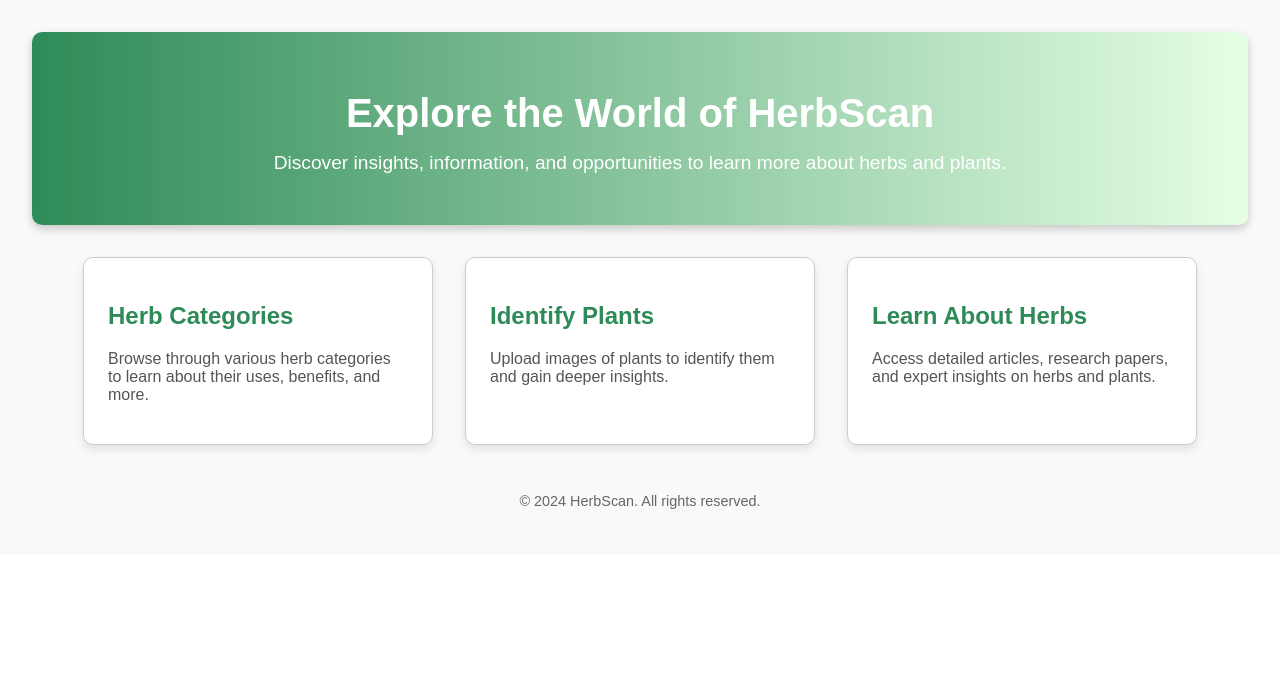
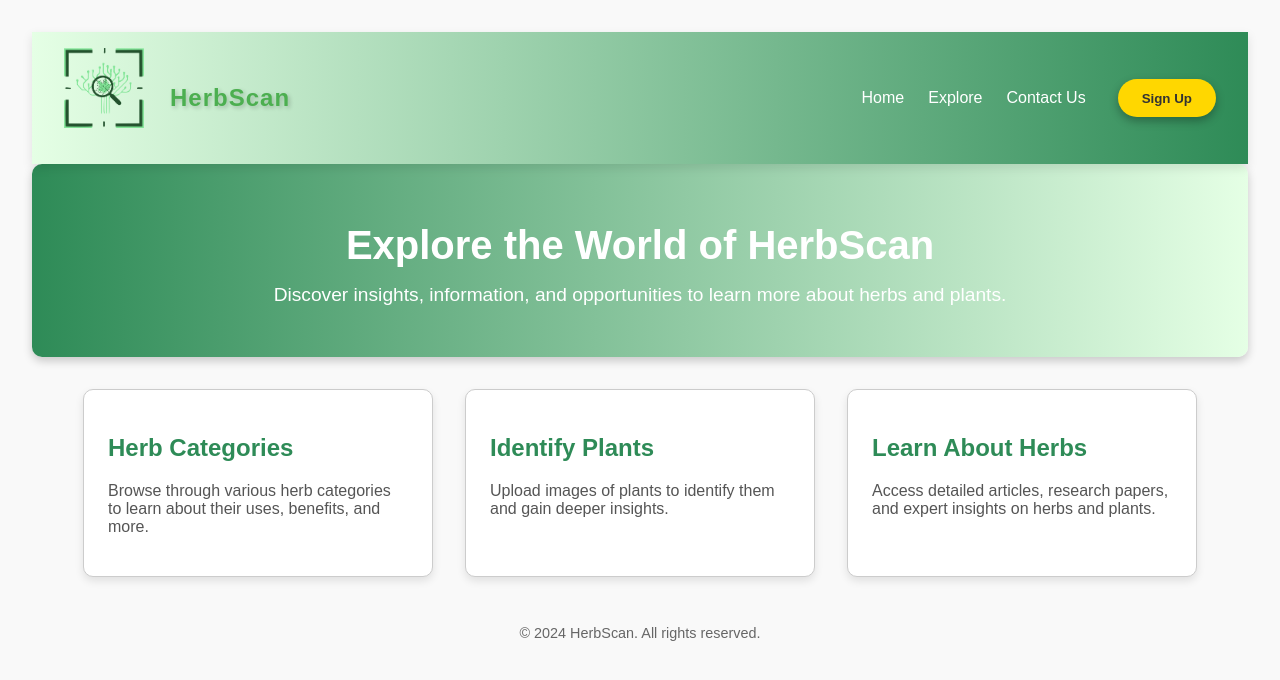
Before and after one commit to Nabeel-Mehmood/HerbScan, a React (Create React App) app in the folder HerbScan_Website/: page /explore in a window 1280 px wide. Shown: the top 680 px of the page. Built offline with nearby package versions, Linux system fonts and the light colour scheme.

Commit message:
Modified explore page and header

```diff
--- a/HerbScan_Website/src/Component/explore.js
+++ b/HerbScan_Website/src/Component/explore.js
@@ -1,9 +1,11 @@
 import React from 'react';
+import Header from '../Component/header'; // Import the Header component
 import './explore.css';
 
 function Explore() {
   return (
     <div className="explore-container">
+      <Header showSearchBar={false} /> {/* Hide the search bar */}
       <header className="explore-header">
         <h1>Explore the World of HerbScan</h1>
         <p>Discover insights, information, and opportunities to learn more about herbs and plants.</p>
--- a/HerbScan_Website/src/Component/header.js
+++ b/HerbScan_Website/src/Component/header.js
@@ -3,7 +3,7 @@ import { Link } from 'react-router-dom';
 import './header.css';
 import Logo from '../Assets/logo.png';
 
-function Header() {
+function Header({ showSearchBar = true }) {
   const [isScrolled, setIsScrolled] = useState(false);
 
   useEffect(() => {
@@ -21,13 +21,16 @@ function Header() {
         <img src={Logo} alt="Logo" className="logo" />
         {!isScrolled && <span className="logo-text">HerbScan</span>}
       </div>
-      <div className="search-bar-container">
-        <input type="text" placeholder="Search..." className="search-bar" />
-        <i className="search-icon fas fa-search"></i>
-      </div>
+
+      {showSearchBar && (
+        <div className="search-bar-container">
+          <input type="text" placeholder="Search..." className="search-bar" />
+          <i className="search-icon fas fa-search"></i>
+        </div>
+      )}
+
       <nav className="nav-bar">
         <ul className="nav-links">
-          {/* Use React Router Links for navigation */}
           <li><Link to="/">Home</Link></li>
           <li><Link to="/explore">Explore</Link></li>
           <li><Link to="/contact">Contact Us</Link></li>
--- a/HerbScan_Website/src/Component/home.js
+++ b/HerbScan_Website/src/Component/home.js
@@ -62,7 +62,7 @@ function Home() {
 
   return (
     <div className="home-container">
-      <Header /> {/* Use the reusable Header component */}
+      <Header showSearchBar={true} /> {/* Explicitly show the search bar */}
 
       {/* Second Parallax Section */}
       <div className="parallax-section content-section">
```
